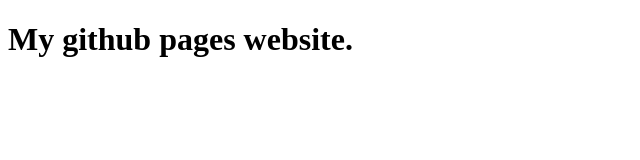
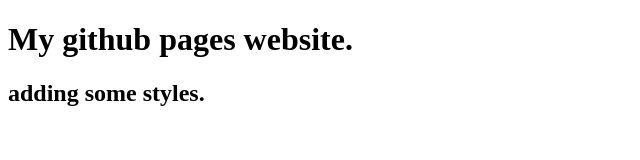
Before and after one commit to rahul-singhania223/rahul-singhania223.github.io, a plain HTML site: page index.html in a window 1280 px wide. Shown: the whole page, without its empty margins (0-640 px from the left). Drawn offline with Linux system fonts and the light colour scheme.

Commit message:
adding heading

```diff
--- a/index.html
+++ b/index.html
@@ -5,5 +5,6 @@
     </head>
     <body>
         <h1>My github pages website.</h1>
+        <h2>adding some styles.</h2>
     </body>
 </html>
```
